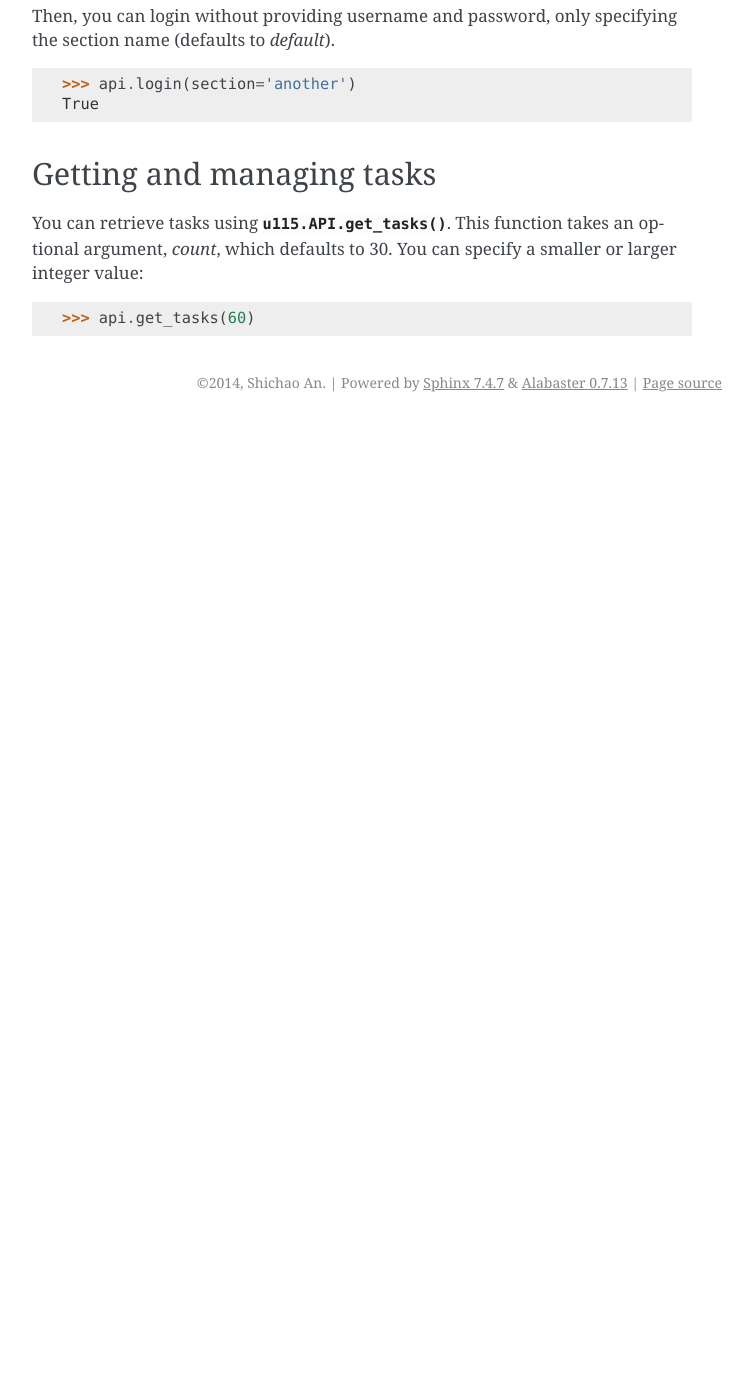
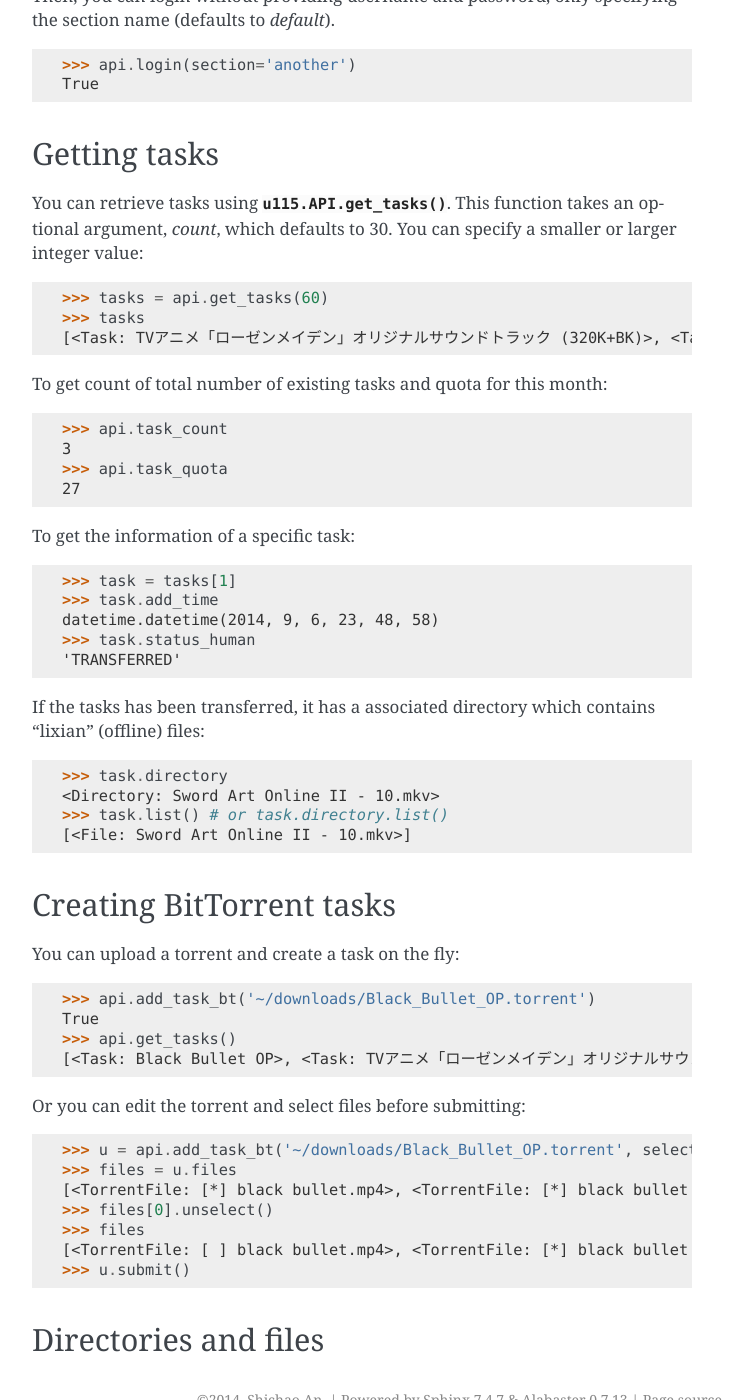
Before and after one commit to shichao-an/115wangpan, a Sphinx documentation site: the page built from docs/source/quickstart.rst, in a window 1280 px wide and 1400 px high, scrolled down 607 px. Shown: the whole window, without its empty margins (388-1140 px from the left). Built offline with Sphinx 7.4.7, drawn with Linux system fonts in a browser that asks for light colours; before the commit the page ends 1029 px from its top, so only the background shows below that; some of the changed text lies outside the part shown.

Commit message:
Added documentations

```diff
--- a/README.rst
+++ b/README.rst
@@ -3,7 +3,7 @@
 
 |Build| |PyPI version|
 
-Unofficial Python API for 115.com, mainly pertinent to its "Lixian" (offline) features. Currently, only limited features have been implemented.
+Unofficial Python API for 115.com, mainly pertinent to its "lixian" (offline) features. Currently, only limited features have been implemented.
 
 Features
 --------
@@ -47,4 +47,4 @@ Usage
 .. |Build| image:: https://api.travis-ci.org/shichao-an/115wangpan.png?branch=master
    :target: http://travis-ci.org/shichao-an/115wangpan
 .. |PyPI version| image:: https://pypip.in/v/115wangpan/badge.png
-   :target: https://crate.io/packages/115wangpan
+   :target: https://pypi.python.org/pypi/115wangpan/
--- /dev/null
+++ b/docs/source/changelog.rst
@@ -0,0 +1 @@
+.. include:: ../../CHANGELOG.rst
--- a/docs/source/index.rst
+++ b/docs/source/index.rst
@@ -16,6 +16,7 @@ Contents
 
    quickstart
    api
+   changelog
 
 Indices and tables
 ==================
--- a/docs/source/quickstart.rst
+++ b/docs/source/quickstart.rst
@@ -33,14 +32,74 @@ Then, you can login without providing username and password, only specifying the
     >>> api.login(section='another')
     True
 
-Getting and managing tasks
---------------------------
+Getting tasks
+-------------
 
 You can retrieve tasks using :func:`u115.API.get_tasks`. This function takes an optional argument, `count`, which defaults to 30. You can specify a smaller or larger integer value:
 
 .. code-block:: python
 
-    >>> api.get_tasks(60)
+    >>> tasks = api.get_tasks(60)
+    >>> tasks
+    [<Task: TVアニメ「ローゼンメイデン」オリジナルサウンドトラック (320K+BK)>, <Task: Sword Art Online II - 10.mkv>, <Task: 咲-Saki- 阿知賀編 episode of side-A>]
+
+To get count of total number of existing tasks and quota for this month:
+
+.. code-block:: python
+
+    >>> api.task_count
+    3
+    >>> api.task_quota
+    27
+
+To get the information of a specific task:
+
+.. code-block:: python
+
+    >>> task = tasks[1]
+    >>> task.add_time
+    datetime.datetime(2014, 9, 6, 23, 48, 58)
+    >>> task.status_human
+    'TRANSFERRED'
+
+If the tasks has been transferred, it has a associated directory which contains "lixian" (offline) files:
+
+.. code-block:: python
+
+    >>> task.directory
+    <Directory: Sword Art Online II - 10.mkv>
+    >>> task.list() # or task.directory.list()
+    [<File: Sword Art Online II - 10.mkv>]
+
+Creating BitTorrent tasks
+-------------------------
+
+You can upload a torrent and create a task on the fly:
+
+.. code-block:: python
+
+    >>> api.add_task_bt('~/downloads/Black_Bullet_OP.torrent')
+    True
+    >>> api.get_tasks()
+    [<Task: Black Bullet OP>, <Task: TVアニメ「ローゼンメイデン」オリジナルサウンドトラック (320K+BK)>, ...]
+
+Or you can edit the torrent and select files before submitting:
+
+.. code-block:: python
+
+    >>> u = api.add_task_bt('~/downloads/Black_Bullet_OP.torrent', select=True)
+    >>> files = u.files
+    [<TorrentFile: [*] black bullet.mp4>, <TorrentFile: [*] black bullet [commentary].mp4>, ...]
+    >>> files[0].unselect()
+    >>> files
+    [<TorrentFile: [ ] black bullet.mp4>, <TorrentFile: [*] black bullet [commentary].mp4>, ...]
+    >>> u.submit()
+
+Directories and files
+---------------------
+
+
+
 
 .. toctree::
    :maxdepth: 2
```
Also changed, not shown: other parts of docs/source/quickstart.rst (+0 -1 lines), CHANGELOG.rst (+5 -2 lines), .travis.yml, 1 other file.
